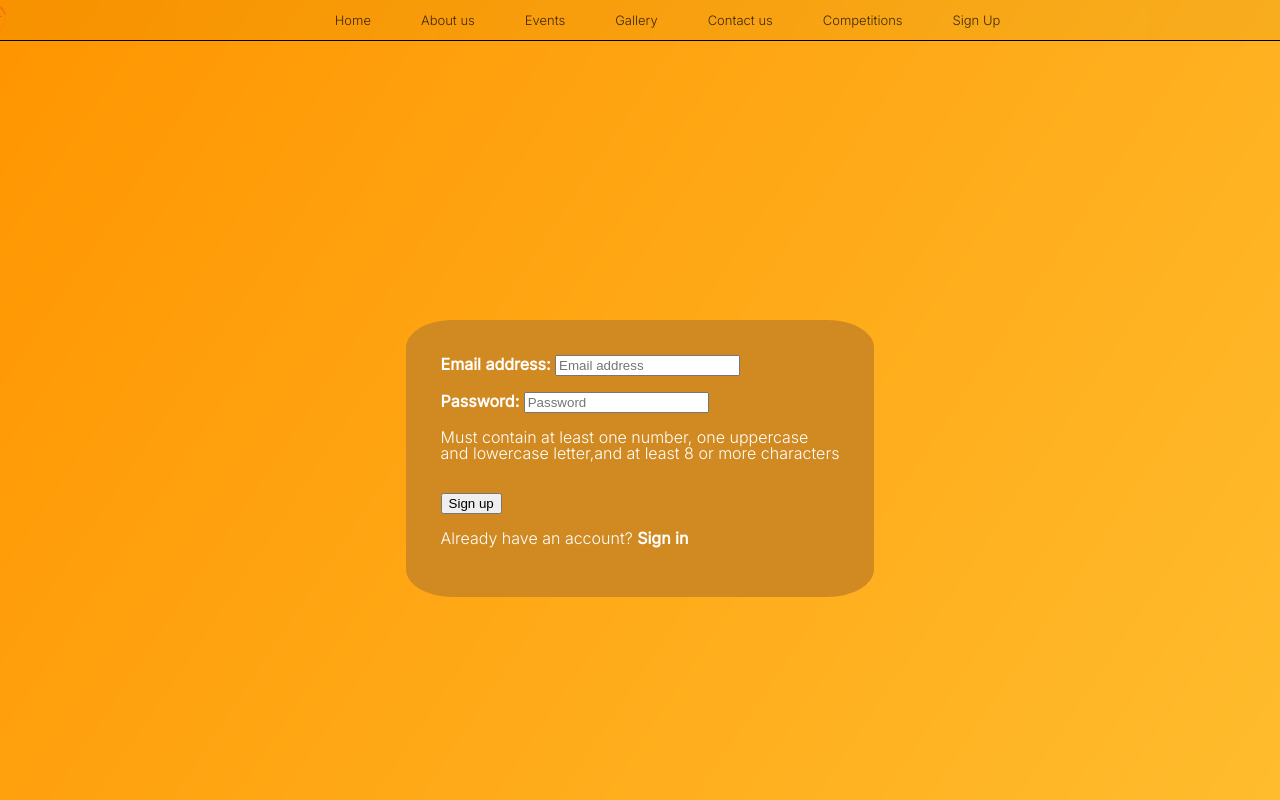
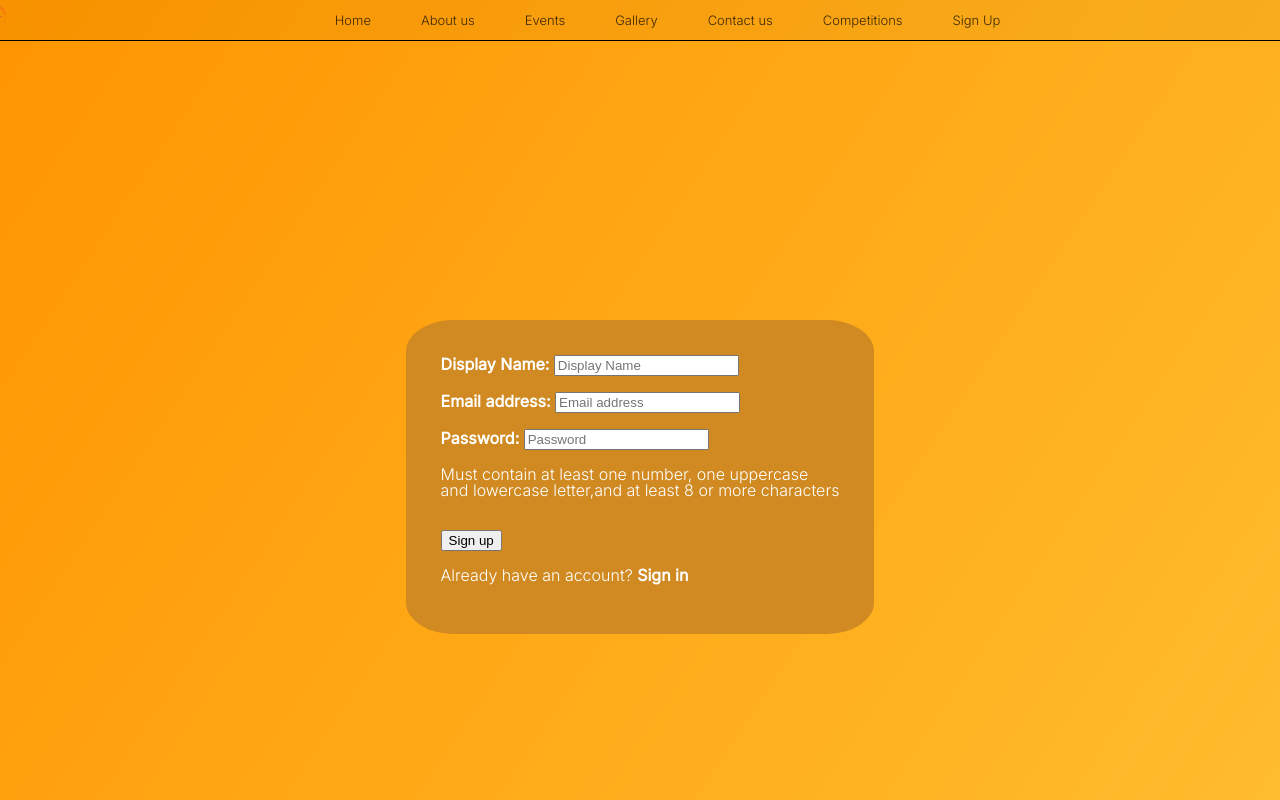
Before and after one commit to sumedhkane03/bmmlatam, a React (Create React App) app: page /signup in a window 1280 px wide. Built offline with nearby package versions, Linux system fonts and the light colour scheme; no server answers.

Commit message:
display name at sign up

```diff
--- a/src/components/Navbar.js
+++ b/src/components/Navbar.js
@@ -2,7 +2,10 @@ import {React, useState, useRef, useEffect} from 'react'
 
 import { Link } from 'react-router-dom';
 import {MdClose, MdMenu} from 'react-icons/md';
-import { db } from '../Firebase';
+import { db, auth } from '../Firebase';
+
+import { onAuthStateChanged, getAuth, updateProfile } from "firebase/auth";
+
 
 import '../css/Navbar.css'
 import Alert from './Alert';
@@ -13,6 +16,11 @@ const Navbar = () => {
 
     const [invite, setInvite] = useState(false);
     const [waitlist, setWaitlist] = useState(false);
+
+
+    console.log(auth.currentUser);
+
+
 
     const saveAnswer = (event) => {
         event.preventDefault();
@@ -79,6 +87,26 @@ const Navbar = () => {
         return () => window.removeEventListener("resize", updateDimensions);
     }, []);
 
+    useEffect(()=>{
+        onAuthStateChanged(auth, (user) => {
+            if (user) {
+              // User is signed in, see docs for a list of available properties
+              // https://firebase.google.com/docs/reference/js/firebase.User
+              const uid = user.uid;
+              // ...
+              console.log("logged in, uid: ", uid)
+              console.log("email: ",user.email)
+              console.log("password", user.providerId)
+              userEmail = user.email;
+            } else {
+              // User is signed out
+              // ...
+              console.log("user is logged out")
+            }
+          });
+
+    }, []);
+
     const menuLeave = () => {
         document.getElementById("cool-menu").classList.remove("menu-enter");
         document.getElementById("cool-menu").classList.add("menu-leave");
@@ -104,7 +132,7 @@ const Navbar = () => {
                     <Link to='/competitions'><p className='menu-btn'>Competitions</p></Link>
                     <Link to='signup'><p className='menu-btn'>Sign up</p></Link>
 
-
+                    <p className='menu-btn'>{userEmail}</p>
                     {/* <Link to='/shop'><p className='menu-btn'>Shop</p></Link> */}
                     {/* <Link to='/daytime-dager' target="_blank"><p className='menu-btn'>Darty</p></Link> */}
 
@@ -188,6 +216,7 @@ const Navbar = () => {
                     <Link to='/signup'><p className='nav-btn'>Sign Up</p></Link>
 
 
+
                     {/* <Link to='/signup'><p className='nav-btn'>SIGN UP!</p></Link> */}
                     {/*<Link to='/daytime-dager' target="_blank"><p className='nav-btn'>Darty</p></Link>*/}
                     {/* <p className='nav-btn' onClick={comingSoonPop}>Shop</p> */}
--- a/src/pages/SignUp.js
+++ b/src/pages/SignUp.js
@@ -1,6 +1,6 @@
 import React, {useState} from 'react';
 import { NavLink, useNavigate } from 'react-router-dom';
-import {  createUserWithEmailAndPassword  } from 'firebase/auth';
+import {  createUserWithEmailAndPassword, getAuth, updateProfile  } from 'firebase/auth';
 import { auth } from '../Firebase'
 
 import NavBar from '../components/Navbar';
@@ -16,6 +16,7 @@ const Signup = () => {
 
     const [email, setEmail] = useState('')
     const [password, setPassword] = useState('');
+    const [dpName,setDpName] = useState('');
 
     const [emailAlr,setEmailAlr] = useState(null);
 
@@ -63,6 +64,16 @@ const Signup = () => {
             // ..
         });
 
+    await updateProfile(auth.currentUser, {
+        displayName: dpName
+        }).then(() => {
+        // Profile updated!
+        // ...
+        }).catch((error) => {
+        // An error occurred
+        // ...
+        });
+
 
     }
 
@@ -99,6 +110,20 @@ const Signup = () => {
                     <div className='roundedRectangle'>
 
                     <form>
+                        <div>
+                            <label htmlFor="userName">
+                                <b>Display Name: </b>
+                            </label>
+                            <input
+
+                                label="Display Name"
+                                value={dpName}
+                                onChange={(e) => setDpName(e.target.value)}
+                                required
+                                placeholder="Display Name"
+                            />
+                        </div>
+                        <br></br>
                         <div>
                             <label htmlFor="email-address">
                                 <b>Email address: </b>
```
